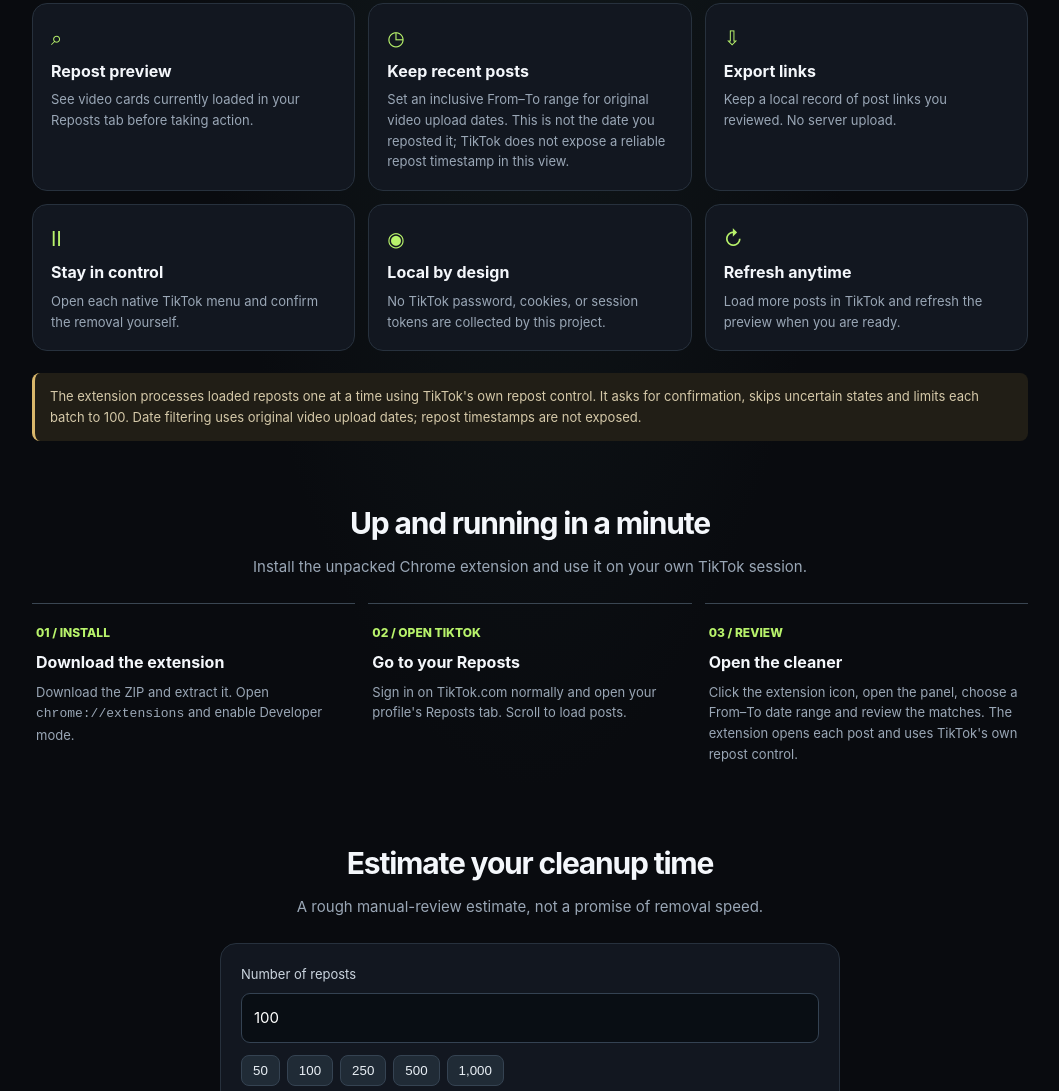
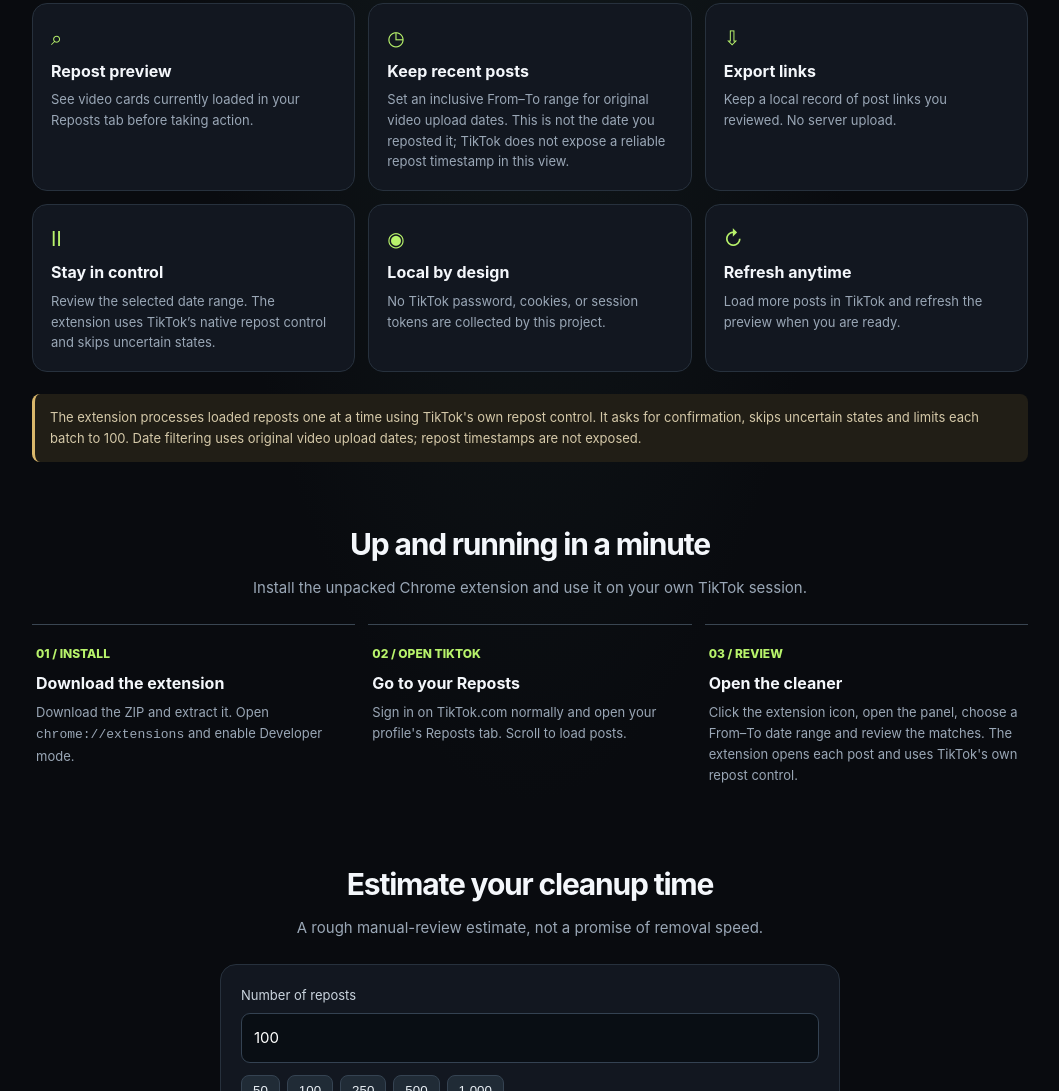
Before and after one commit to zerryH/tiktok-repost-cleaner, a browser extension: page index.html in a window 1280 px wide. Shown: the part 1029-2120 px from the top of the page, without its empty margins (110-1169 px from the left). Drawn offline with Linux system fonts and the light colour scheme.

Commit message:
Update landing page removal workflow copy

```diff
--- a/index.html
+++ b/index.html
@@ -23,7 +23,7 @@ section{margin:58px 0}.sectionhead{text-align:center;max-width:650px;margin:0 au
 <div class="card"><div class="icon">⌕</div><h3>Repost preview</h3><p>See video cards currently loaded in your Reposts tab before taking action.</p></div>
 <div class="card"><div class="icon">◷</div><h3>Keep recent posts</h3><p>Set an inclusive From–To range for original video upload dates. This is not the date you reposted it; TikTok does not expose a reliable repost timestamp in this view.</p></div>
 <div class="card"><div class="icon">⇩</div><h3>Export links</h3><p>Keep a local record of post links you reviewed. No server upload.</p></div>
-<div class="card"><div class="icon">Ⅱ</div><h3>Stay in control</h3><p>Open each native TikTok menu and confirm the removal yourself.</p></div>
+<div class="card"><div class="icon">Ⅱ</div><h3>Stay in control</h3><p>Review the selected date range. The extension uses TikTok’s native repost control and skips uncertain states.</p></div>
 <div class="card"><div class="icon">◉</div><h3>Local by design</h3><p>No TikTok password, cookies, or session tokens are collected by this project.</p></div>
 <div class="card"><div class="icon">↻</div><h3>Refresh anytime</h3><p>Load more posts in TikTok and refresh the preview when you are ready.</p></div>
 </div><div class="note">The extension processes loaded reposts one at a time using TikTok's own repost control. It asks for confirmation, skips uncertain states and limits each batch to 100. Date filtering uses original video upload dates; repost timestamps are not exposed.</div></section>
```
